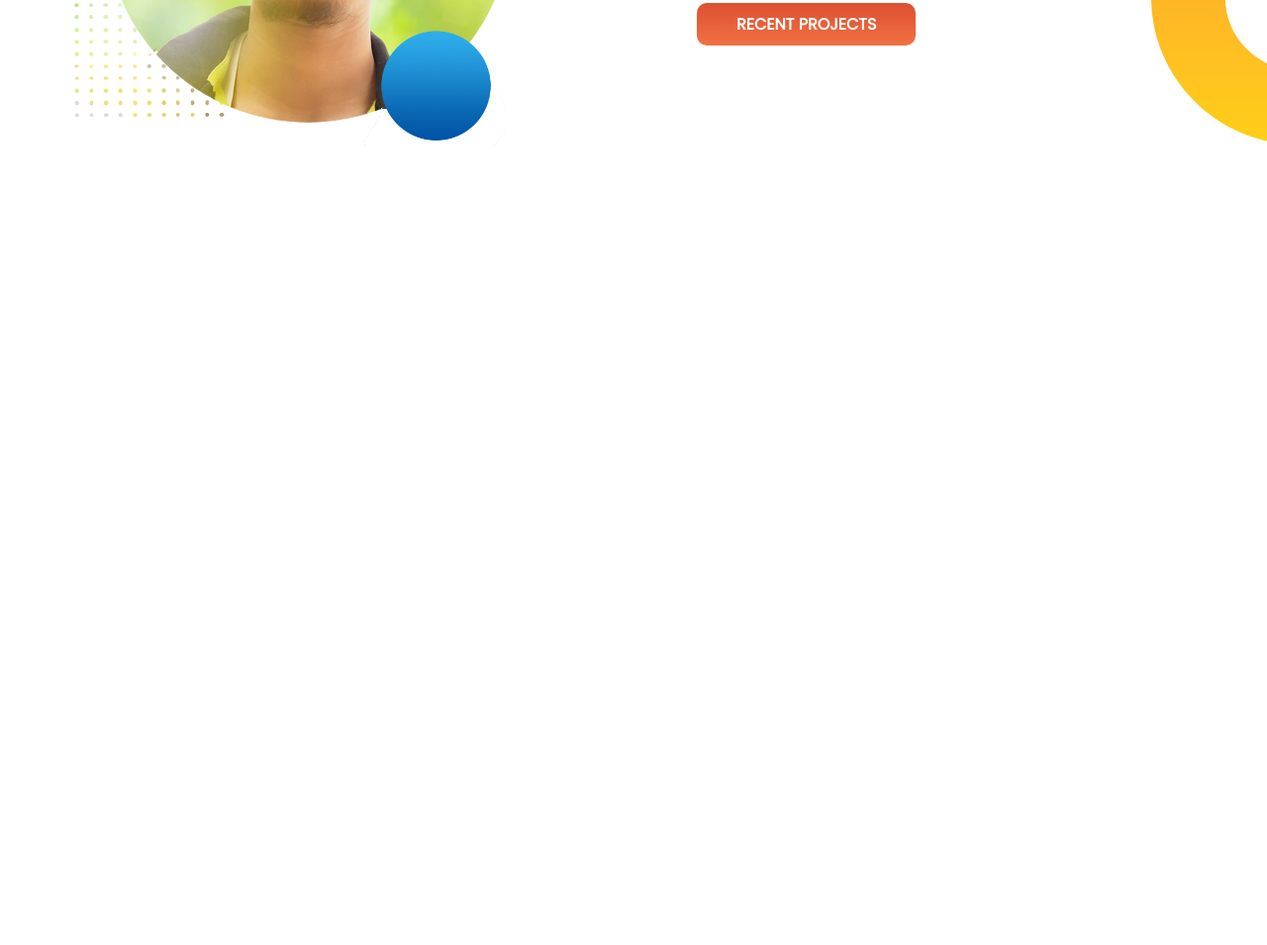
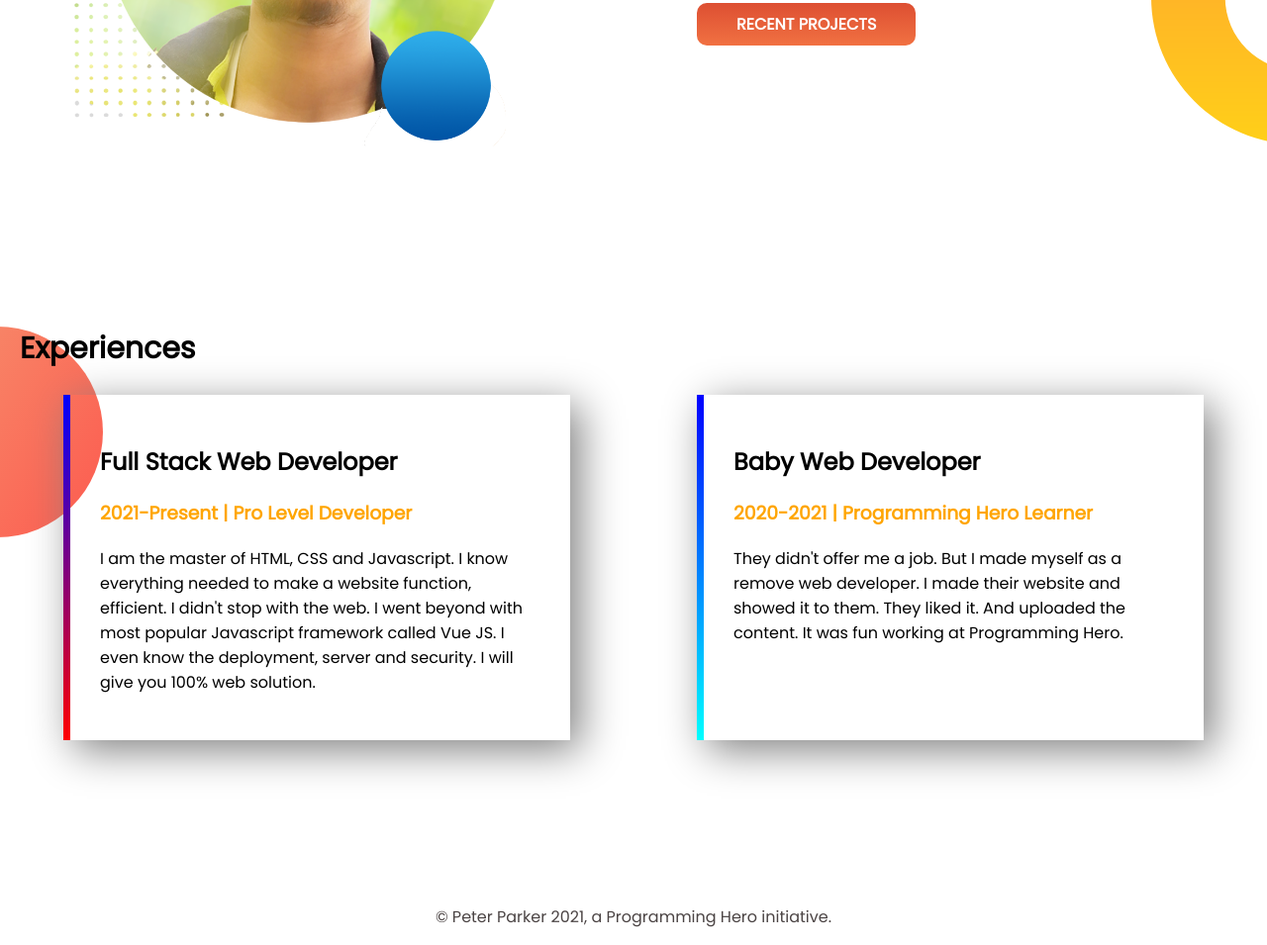
Before and after one commit to dilowarhosen/portfolio-website, a plain HTML site: page index.html in a window 1280 px wide. Shown: the part 998-1953 px from the top of the page at 99% size. Before the commit the page ends 1303 px from the top, so only its background shows below. Drawn offline with Linux system fonts and the light colour scheme.

Commit message:
experience and footer added

```diff
--- a/index.html
+++ b/index.html
@@ -11,7 +11,7 @@
 <link href="https://fonts.googleapis.com/css2?family=Poppins&display=swap" rel="stylesheet">
 </head>
 <body>
-    <section id="background">
+    <section id="background" class="flexiable-container">
         <div class="half-width">
             <h1>Welcome To</h1>
             <h1> <span class="simple-color">Dilowar Hosen</span> World</h1>
@@ -26,7 +26,7 @@
         </div>
     </section>
 
-    <section id="dream-big-background">
+    <section id="dream-big-background" class="flexiable-container">
         <div  class="half-width">
             <img src="images/dilowar2.png" alt="">
         </div>
@@ -39,5 +39,38 @@
         </div>
     </section>
 
+    <section class="experience-section">
+        <h1 class="expe-margin">
+            Experiences
+        </h1>
+
+        <div class="flexiable-container">
+            <div id="firstborder" class="experience-item">
+                <h2>Full Stack Web Developer </h1>
+                <h3> <span class="simple-color">2021-Present | Pro Level Developer</span> </h3>
+                <p>I am the master of HTML, CSS and Javascript. I know everything needed to make a website function, efficient. I
+                    didn't
+                    stop with the web. I went beyond with most popular Javascript framework called Vue JS. I even know the
+                    deployment,
+                    server and security. I will give you 100% web solution.
+                </p>
+            </div>
+
+            <div id="ditiyo" class="experience-item">
+                <h2>Baby Web Developer</h1>
+                <h3> <span class="simple-color">2020-2021 | Programming Hero Learner</span> </h3>
+                <p>They didn't offer me a job. But I made myself as a remove web developer. I made their website and showed it to
+                    them.
+                    They liked it. And uploaded the content. It was fun working at Programming Hero.
+                </p>
+            </div>
+        </div>
+
+    </section>
+
+    <footer>
+        <p>© Peter Parker 2021, a Programming Hero initiative.</p>
+    </footer>
+
 </body>
 </html>
--- a/style.css
+++ b/style.css
@@ -8,8 +8,9 @@ h1{
     font-weight: 700;
 }
 
-section{
-    display:flex;
+.flexiable-container{
+    display: flex;
+    padding-bottom: 150px;
 }
 
 .simple-color{
@@ -20,7 +21,7 @@ section{
     width:40%;
     padding-left: 5%;
     padding-right: 5%;
-    padding-bottom: 150px;
+
 
 }
 
@@ -51,3 +52,44 @@ div img{
     background-repeat: no-repeat;
     background-position: right;
 }
+
+.expe-margin{
+
+    font-size: 30px ;
+    margin-left: 20px;
+
+}
+.experience-item{
+    width: 40%;
+    box-shadow: 10px 10px 40px gray;
+    margin-left: 5%;
+    margin-right: 5%;
+    padding: 30px;
+
+
+}
+
+.experience-section{
+    background-image: url(images/exp-bg.png);
+    background-repeat: no-repeat;
+    position: left;
+}
+
+#firstborder{
+    border-left: 7px solid;
+    border-image: linear-gradient(blue, red);
+    border-image-slice: 1;
+
+}
+
+#ditiyo{
+    border-left: 7px solid;
+    border-image: linear-gradient(blue, cyan);
+    border-image-slice: 1;
+
+}
+
+footer p{
+    text-align: center;
+    color: rgb(75, 68, 68);
+}
```
